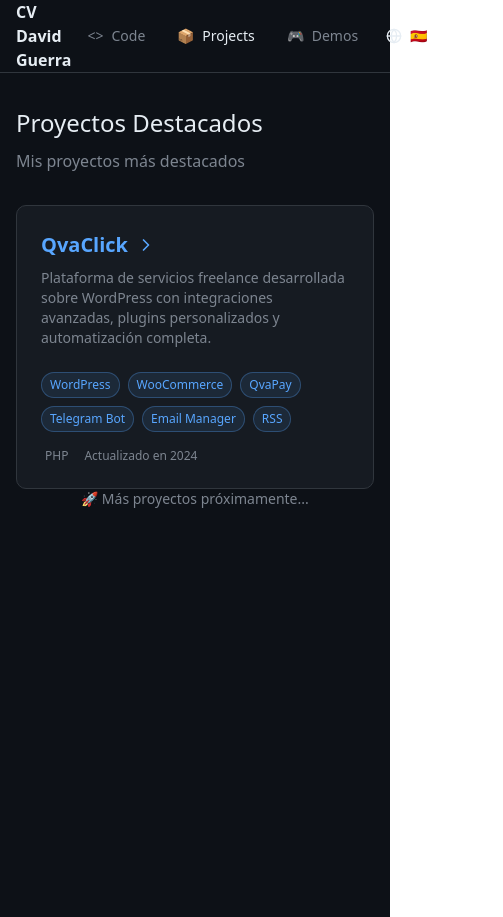
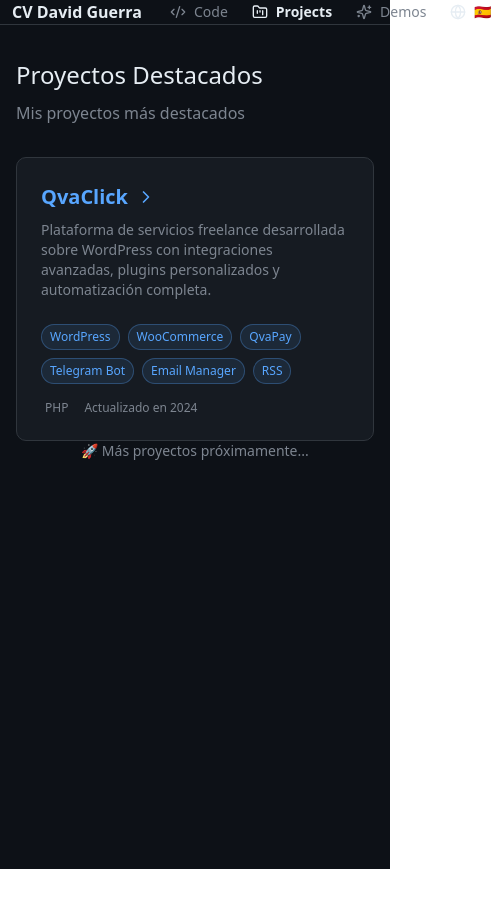
Before and after one commit to cdavidg/cdavidg.github.io, a React (Vite) app: page /projects in a window 390 px wide. Shown: the whole page, 503 px wide, since content can reach past the window. After the commit the page ends 869 px from the top, so only its background shows below. Built offline with nearby package versions, Linux system fonts and the light colour scheme.

Commit message:
Improve GitHub header with lucide-react icons, left alignment, and remove images from projects page

```diff
--- a/src/components/GitHubHeader.tsx
+++ b/src/components/GitHubHeader.tsx
@@ -1,5 +1,5 @@
 import { Link, useLocation } from 'react-router-dom';
-import { Globe } from 'lucide-react';
+import { Globe, Code2, FolderKanban, Sparkles } from 'lucide-react';
 import { Language } from '../lib/translations';
 
 interface GitHubHeaderProps {
@@ -11,9 +11,9 @@
   const location = useLocation();
 
   const tabs = [
-    { path: '/', label: 'Code', icon: '<>' },
-    { path: '/projects', label: 'Projects', icon: '📦' },
-    { path: '/demos', label: 'Demos', icon: '🎮' },
+    { path: '/', label: 'Code', Icon: Code2 },
+    { path: '/projects', label: 'Projects', Icon: FolderKanban },
+    { path: '/demos', label: 'Demos', Icon: Sparkles },
   ];
 
   const languages: { code: Language; label: string; flag: string }[] = [
@@ -34,26 +34,31 @@
       backgroundColor: '#0d1117',
       borderColor: '#30363d'
     }}>
-      <div className="max-w-screen-2xl mx-auto px-4 sm:px-6 lg:px-8">
-        <div className="flex items-center justify-between h-16">
+      <div className="max-w-screen-2xl mx-auto px-3 sm:px-4 lg:px-6">
+        <div className="flex items-center justify-between">
+          <div className="flex items-center gap-4 sm:gap-8">
             {/* Title */}
-          <h1 className="text-base font-semibold" style={{ color: '#e6edf3' }}>
+            <h1 className="text-base font-semibold whitespace-nowrap" style={{ color: '#e6edf3' }}>
               CV David Guerra
             </h1>
 
             {/* Navigation Tabs */}
             <nav className="flex items-center h-16 -mb-px">
-            {tabs.map((tab) => (
+              {tabs.map((tab) => {
+                const Icon = tab.Icon;
+                return (
                   <Link
                     key={tab.path}
                     to={tab.path}
-                className="flex items-center gap-2 px-4 h-16 text-sm font-medium border-b-2 transition-colors"
+                    className="flex items-center gap-2 px-3 sm:px-4 h-16 text-sm border-b-2 transition-colors"
                     style={isActive(tab.path) ? {
                       color: '#e6edf3',
-                  borderColor: '#f78166'
+                      borderColor: '#f78166',
+                      fontWeight: '600'
                     } : {
                       color: '#7d8590',
-                  borderColor: 'transparent'
+                      borderColor: 'transparent',
+                      fontWeight: '400'
                     }}
                     onMouseEnter={(e) => {
                       if (!isActive(tab.path)) {
@@ -66,11 +71,13 @@
                       }
                     }}
                   >
-                <span>{tab.icon}</span>
-                <span>{tab.label}</span>
+                    <Icon className="w-4 h-4" />
+                    <span className="hidden sm:inline">{tab.label}</span>
                   </Link>
-            ))}
+                );
+              })}
             </nav>
+          </div>
 
           {/* Language Selector */}
           <div className="relative group">
--- a/src/pages/ProjectsPage.tsx
+++ b/src/pages/ProjectsPage.tsx
@@ -16,7 +16,6 @@
   languageColor: string;
   topics: string[];
   updatedAt: string;
-  images?: string[];
 }
 
 export function ProjectsPage({ language }: ProjectsPageProps) {
@@ -34,14 +33,6 @@
       languageColor: '#4F5D95',
       topics: ['WordPress', 'WooCommerce', 'QvaPay', 'Telegram Bot', 'Email Manager', 'RSS'],
       updatedAt: '2024',
-      images: [
-        "/qvaclick/Screenshot 2025-10-11 183606.jpg",
-        "/qvaclick/Screenshot 2025-10-11 183619.jpg",
-        "/qvaclick/Screenshot 2025-10-11 183700.jpg",
-        "/qvaclick/Screenshot 2025-10-11 183721.jpg",
-        "/qvaclick/Screenshot 2025-10-11 183742.jpg",
-        "/qvaclick/Screenshot 2025-10-11 184029.jpg"
-      ],
     },
   ];
 
@@ -208,28 +199,6 @@
                 </pre>
               </div>
 
-              {/* Images */}
-              {selectedProject.images && selectedProject.images.length > 0 && (
-                <div className="mb-6">
-                  <h3 className="text-lg font-semibold mb-4" style={{ color: '#e6edf3' }}>
-                    {language === 'es' && 'Capturas de Pantalla'}
-                    {language === 'en' && 'Screenshots'}
-                    {language === 'ar' && 'لقطات الشاشة'}
-                  </h3>
-                  <div className="grid grid-cols-2 md:grid-cols-3 gap-4">
-                    {selectedProject.images.map((img, idx) => (
-                      <img
-                        key={idx}
-                        src={img}
-                        alt={`Screenshot ${idx + 1}`}
-                        className="w-full rounded-lg border"
-                        style={{ borderColor: '#30363d' }}
-                      />
-                    ))}
-                  </div>
-                </div>
-              )}
-
               {/* Actions */}
               <div className="flex gap-3">
                 <a
```
Lines whose indentation alone changed are shown as unchanged.
